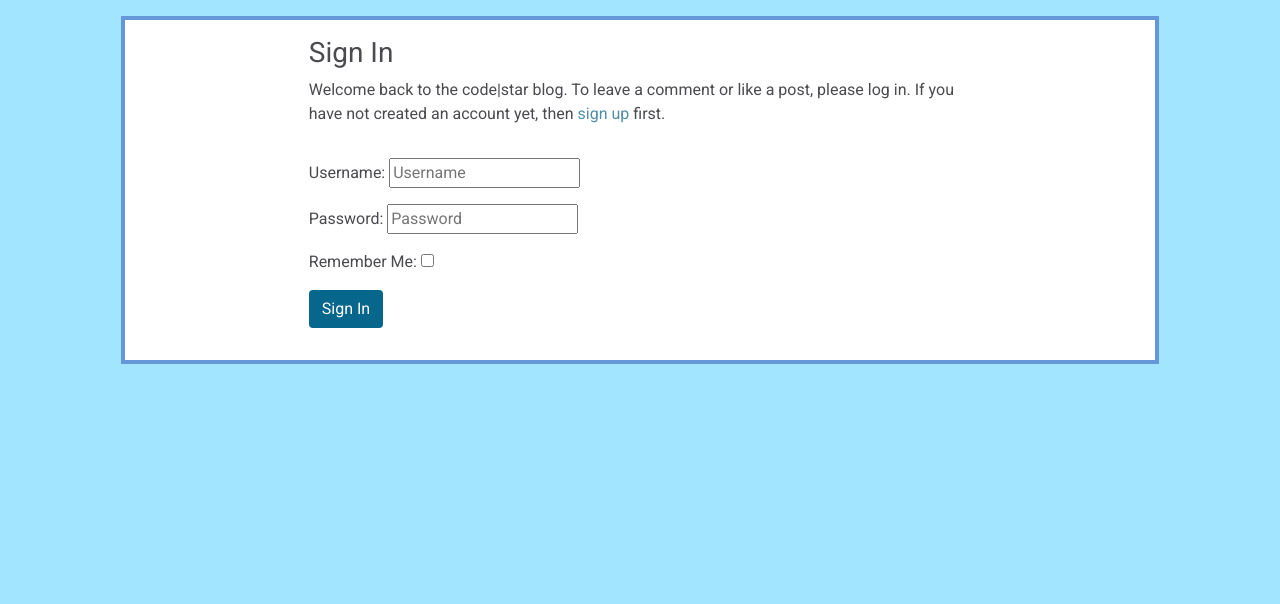
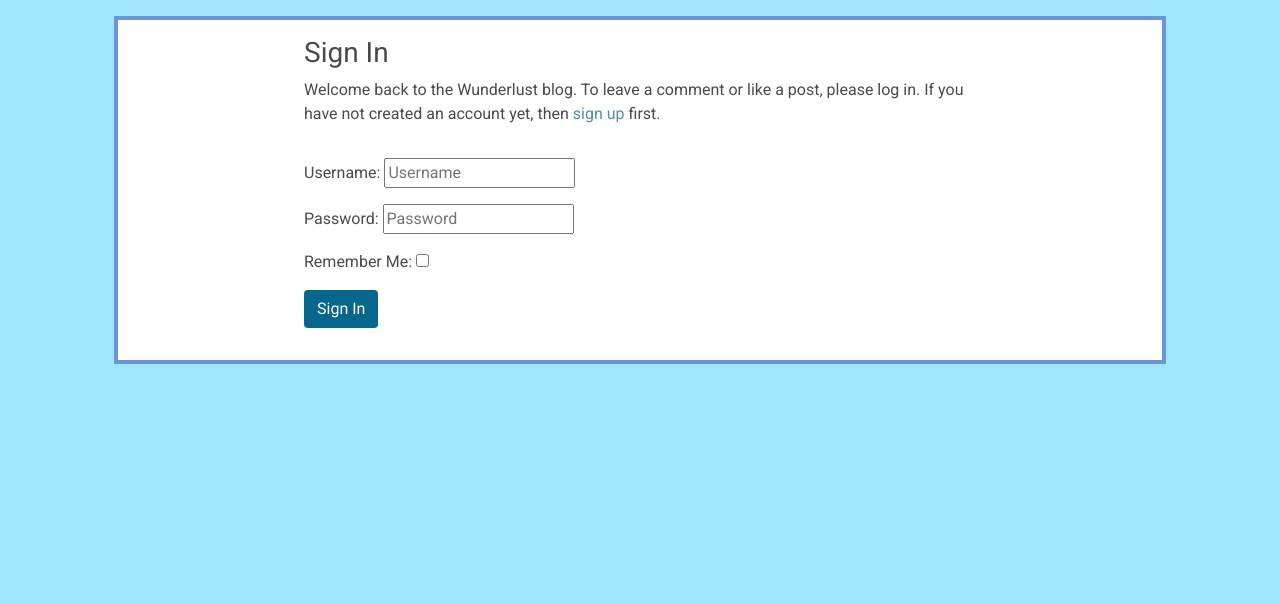
Before and after one commit to Lucy-Glanville-Brown/travel-blog, a Django app: page /accounts/login/ in a window 1280 px wide. Shown: the part 69-673 px from the top of the page. Run offline with Django 4.2, Linux system fonts and the light colour scheme; some libraries are stand-ins or nearby versions.

Commit message:
Adjust styling for login and signup pages

```diff
--- a/templates/account/login.html
+++ b/templates/account/login.html
@@ -7,13 +7,13 @@
 
 {% block content %}
 
-<div class="container signin mt-3">
+<div class="container signin mt-3 mx-auto">
   <div class="row">
     <div class="col-md-8 mt-3 offset-md-2">
       <h3>{% trans "Sign In" %}</h3>
 
 
-      <p>{% blocktrans %}Welcome back to the code|star blog. To leave a comment or like a post, please log in. If
+      <p>{% blocktrans %}Welcome back to the Wunderlust blog. To leave a comment or like a post, please log in. If
         you have not created an account yet, then <a class="link" href="{{ signup_url }}">sign up</a>
         first.{% endblocktrans %}</p>
 
--- a/templates/account/signup.html
+++ b/templates/account/signup.html
@@ -5,7 +5,7 @@
 {% block head_title %}{% trans "Signup" %}{% endblock %}
 
 {% block content %}
-<div class="container signin mt-3">
+<div class="container signin mt-3 mx-auto">
   <div class="row">
     <div class="col-md-8 mt-3 offset-md-2">
       <h3>{% trans "Sign Up" %}</h3>
```
